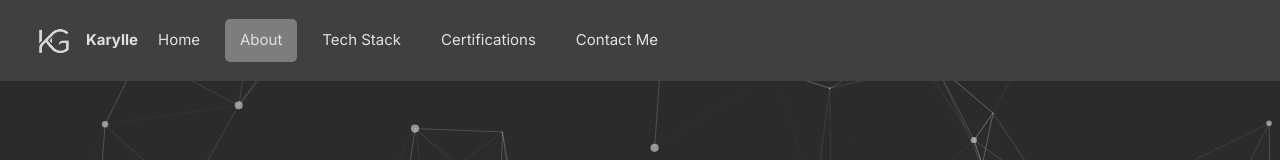
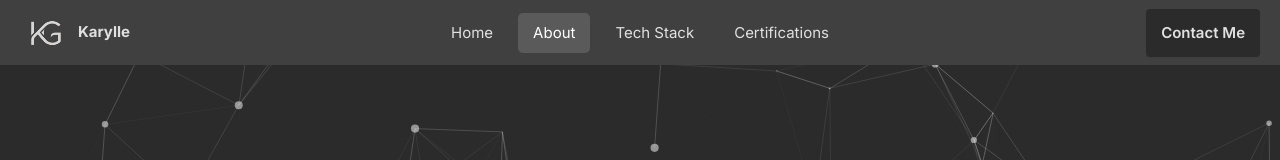
Before and after one commit to KarylleG/portfolio-nuxt, a Nuxt app: page /about in a window 1280 px wide. Shown: the top 160 px of the page. Built offline with nearby package versions, Linux system fonts and the light colour scheme.

Commit message:
Integrate responsive DaisyUI navbar

```diff
--- a/app/assets/css/main.css
+++ b/app/assets/css/main.css
@@ -56,15 +56,8 @@ a {
   z-index: 1000;
   width: 100%;
   background: #404040;
-}
-
-.navdiv {
-  display: flex;
-  align-items: center;
-  justify-content: space-between;
-  min-height: 65px;
-  padding: 0 20px;
-  flex-wrap: wrap;
+  font-family: 'Inter', sans-serif;
+  font-size: 15px;
 }
 
 .logo {
@@ -72,6 +65,7 @@ a {
   align-items: center;
   gap: 8px;
   color: #E0E0E0;
+  font-size: 15px;
   font-weight: bold;
 }
 
@@ -80,212 +74,9 @@ a {
   height: 50px;
 }
 
-.nav-links {
-  display: flex;
-  align-items: center;
-  list-style: none;
-  flex-wrap: wrap;
-}
-
-.nav-links a {
-  display: block;
-  margin: 5px;
-  padding: 10px 15px;
-  color: #E0E0E0;
-  transition: 0.3s ease;
-}
-
-.nav-links a:hover,
-.nav-links a.router-link-active:not(.contact-link) {
-  border-radius: 5px;
-  background-color: #7D7D7D;
-}
-
-.nav-links .contact-link {
-  border-radius: 5px;
-  background-color: #2B2B2B;
-}
-
-.navbar-burger {
-  display: none;
-  border: 0;
-  background: transparent;
-  cursor: pointer;
-}
-
-.navbar-burger span {
-  display: block;
-  width: 25px;
-  height: 3px;
-  margin: 5px;
-  background: #E0E0E0;
-}
-
-@media (max-width: 768px) {
-  .navbar-burger {
-    display: block;
-  }
-
-  .nav-links {
-    display: none;
-    position: absolute;
-    top: 65px;
-    left: 0;
-    width: 100%;
-    flex-direction: column;
-    background: #5A5A5A;
-  }
-
-  .nav-links.is-active {
-    display: flex;
-  }
-}
-
-/* Reference portfolio layout overrides */
-.portfolio-layout {
-  min-height: 100vh;
-}
-
-.portfolio-content {
-  z-index: 1;
-}
-
-.navbar {
-  font-family: 'Inter', sans-serif;
-  font-size: 15px;
-}
-
-.logo {
-  font-size: 15px;
-}
-
-.portfolio-button.btn,
-.nav-links .contact-link {
-  border: 0;
-  border-radius: 4px;
-  background: #404040;
-  color: #E0E0E0;
-  font-family: 'Inter', sans-serif;
-  font-size: 15px;
-  transition: 0.3s ease;
-}
-
-.portfolio-button.btn:hover,
-.nav-links .contact-link:hover {
-  border-radius: 4px;
-  background: #7D7D7D;
-  color: #FFFFFF;
-}
-
-.home-hero {
-  min-height: 100vh;
-}
-
-.home-hero img {
-  margin-bottom: 5px;
-}
-
-.home-hero h3 {
-  font-family: 'Inter', sans-serif;
-}
-
-.hero-links {
-  gap: 0;
-  width: auto;
-}
-
-.hero-links .portfolio-button {
-  width: 200px;
-  height: 35px;
-  min-height: 35px;
-  margin-top: 10px;
-  padding: 0;
-}
-
-.page-section {
-  padding: 0;
-}
-
-.about-section {
-  padding: 100px 20px 0;
-}
-
-.about-text {
-  width: 100%;
-  font-family: 'Inter', sans-serif;
-  text-align: left;
-}
-
-.about-text p,
-.contact-text p {
-  font-size: 17px;
-}
-
-.about-section + .page-title {
-  margin-top: 30px;
-  margin-bottom: 40px;
-  text-align: center;
-}
-
-.hobby-card {
-  font-family: 'Inter', sans-serif;
-}
-
-.hobby-card h3 {
-  padding-top: 3px;
-  font-weight: bold;
-  transition: 0.3s ease;
-}
-
-.hobby-card:hover h3 {
-  color: #FFFFFF;
-}
-
-.hobbies {
-  margin-bottom: 100px;
-}
-
-.tech-page {
-  padding: 0 20px;
-}
-
-.tech-intro {
-  padding-top: 85px;
-  font-family: 'Inter', sans-serif;
-}
-
-.tech-legends {
-  align-items: center;
-}
-
 .tech-legend h4 {
   color: #E0E0E0;
   font-family: 'Inter', sans-serif;
-}
-
-.tech-grid {
-  padding: 0 20px;
-  margin-bottom: 100px;
-}
-
-.tech-card {
-  font-family: 'Inter', sans-serif;
-}
-
-.tech-card:hover {
-  transform: scale(1.05);
-}
-
-.certifications-page > .page-title {
-  padding-top: 50px;
-}
-
-.certification-card {
-  font-family: 'Inter', sans-serif;
-}
-
-.certification-card h3 {
-  font-size: 25px;
 }
 
 .certification-card .certificate-image-button {
@@ -302,30 +93,10 @@ a {
   margin-bottom: 30px;
 }
 
-.contact-section {
-  min-height: calc(100vh - 150px);
-  padding: 0 20px;
-}
-
-.contact-text {
-  font-family: 'Inter', sans-serif;
-}
-
-.contact-text p {
-  text-align: left;
-}
-
-.social-links {
-  align-items: center;
-  margin-top: 65px;
-}
-
-.social-link {
-  height: 35px;
-  margin: 5px;
-  padding: 0;
-  font-family: 'Inter', sans-serif;
-  font-size: 15px;
+.about-section + .page-title {
+  margin-top: 30px;
+  margin-bottom: 40px;
+  text-align: center;
 }
 
 @media (max-width: 768px) and (min-width: 321px) {
@@ -367,6 +138,7 @@ a {
   .contact-text {
     width: 100%;
     max-width: 500px;
+    font-family: 'Inter', sans-serif;
   }
 
   .contact-text p {
@@ -515,11 +287,13 @@ a {
   background: #404040;
   color: #E0E0E0;
   cursor: pointer;
-  transition: 0.3s ease;
+  font-family: 'Inter', sans-serif;
+  font-size: 15px;
+  transition: background-color 0.3s ease, color 0.3s ease;
 }
 
 .portfolio-button:hover {
-  background: #7D7D7D;
+  background: #5A5A5A;
   color: #FFFFFF;
 }
 
@@ -536,6 +310,7 @@ a {
 .home-hero img {
   width: 230px;
   height: 230px;
+  margin-bottom: 5px;
   border-radius: 50%;
   padding: 10px;
 }
@@ -546,6 +321,7 @@ a {
 
 .home-hero h3 {
   margin-bottom: 10px;
+  font-family: 'Inter', sans-serif;
 }
 
 .hero-links {
@@ -553,6 +329,14 @@ a {
   flex-direction: column;
   gap: 10px;
   width: 200px;
+}
+
+.hero-links .portfolio-button {
+  width: 200px;
+  height: 35px;
+  min-height: 35px;
+  margin-top: 10px;
+  padding: 0;
 }
 
 .about-section {
@@ -570,8 +354,11 @@ a {
 }
 
 .about-text {
+  width: 100%;
   max-width: 500px;
   color: #E0E0E0;
+  font-family: 'Inter', sans-serif;
+  text-align: left;
 }
 
 .about-text .page-title {
@@ -590,6 +377,7 @@ a {
   justify-content: center;
   gap: 20px;
   margin-top: 40px;
+  margin-bottom: 100px;
   flex-wrap: wrap;
 }
 
@@ -599,7 +387,7 @@ a {
   padding: 20px;
   background: #404040;
   color: #E0E0E0;
-  transition: 0.3s ease;
+  font-family: 'Inter', sans-serif;
 }
 
 .hobby-card:hover,
@@ -615,8 +403,11 @@ a {
 }
 
 .hobby-card h3 {
+  padding-top: 3px;
+  font-weight: bold;
   font-family: 'Poppins', sans-serif;
   font-size: 25px;
+  transition: color 0.3s ease;
 }
 
 .hobby-card p {
@@ -628,12 +419,14 @@ a {
   max-width: 500px;
   margin: 0 auto;
   padding-top: 45px;
+  font-family: 'Inter', sans-serif;
   text-align: center;
   line-height: 1.5;
 }
 
 .tech-legends {
   display: flex;
+  align-items: center;
   justify-content: center;
   gap: 20px;
   margin-top: 20px;
@@ -654,6 +447,8 @@ a {
   justify-content: center;
   gap: 20px;
   margin-top: 30px;
+  padding: 0 20px;
+  margin-bottom: 100px;
   flex-wrap: wrap;
 }
 
@@ -667,7 +462,7 @@ a {
   border-radius: 10px;
   padding: 20px;
   background: #404040;
-  transition: 0.3s ease;
+  font-family: 'Inter', sans-serif;
 }
 
 .tech-card img {
@@ -715,6 +510,7 @@ a {
   align-items: center;
   gap: 15px;
   color: #E0E0E0;
+  font-family: 'Inter', sans-serif;
   text-align: center;
 }
 
@@ -732,7 +528,6 @@ a {
 .certificate-image-button img {
   width: 100%;
   border-radius: 5px;
-  transition: transform 0.3s ease;
 }
 
 .certificate-image-button img:hover {
@@ -822,6 +617,7 @@ a {
 
 .social-links {
   display: flex;
+  align-items: center;
   flex-direction: column;
   gap: 10px;
   margin-top: 65px;
@@ -830,6 +626,7 @@ a {
 .social-link {
   display: flex;
   width: 190px;
+  height: 35px;
   align-items: center;
   justify-content: center;
   gap: 8px;
@@ -837,7 +634,10 @@ a {
   padding: 8px;
   background: #404040;
   color: #E0E0E0;
-  transition: 0.3s ease;
+  margin: 5px;
+  font-family: 'Inter', sans-serif;
+  font-size: 15px;
+  transition: background-color 0.3s ease, color 0.3s ease;
 }
 
 .social-link:hover {
@@ -869,6 +669,135 @@ a {
   color: #7D7D7D;
   font-size: 6rem;
   font-weight: bold;
+}
+
+/* DaisyUI navbar structure with the portfolio's existing visual style. */
+.portfolio-navbar {
+  min-height: 65px;
+  padding: 0 20px;
+  background: #404040;
+  color: #E0E0E0;
+  font-family: 'Inter', sans-serif;
+  font-size: 15px;
+  box-shadow: none;
+}
+
+.portfolio-navbar .navbar-start,
+.portfolio-navbar .navbar-end {
+  flex: 1;
+}
+
+.portfolio-navbar .navbar-center {
+  flex: none;
+}
+
+.portfolio-logo {
+  display: flex;
+  align-items: center;
+  gap: 8px;
+  color: #E0E0E0;
+  font-size: 15px;
+  font-weight: bold;
+}
+
+.portfolio-logo img {
+  width: 50px;
+  height: 50px;
+}
+
+.portfolio-nav-links {
+  gap: 0;
+  padding: 0;
+  background: transparent;
+}
+
+.portfolio-nav-links a,
+.portfolio-mobile-menu a {
+  display: block;
+  margin: 5px;
+  border-radius: 5px;
+  padding: 10px 15px;
+  color: #E0E0E0;
+  font-family: 'Inter', sans-serif;
+  font-size: 15px;
+  transition: background-color 0.3s ease, color 0.3s ease;
+}
+
+.portfolio-nav-links a:hover,
+.portfolio-nav-links a.router-link-active,
+.portfolio-mobile-menu a:hover,
+.portfolio-mobile-menu a.router-link-active {
+  background: #5A5A5A;
+  color: #FFFFFF;
+}
+
+.portfolio-navbar .navbar-burger {
+  display: inline-flex;
+  min-height: 35px;
+  border: 0;
+  border-radius: 4px;
+  background: transparent;
+  color: #E0E0E0;
+}
+
+.portfolio-navbar .navbar-burger:hover {
+  background: #5A5A5A;
+  color: #FFFFFF;
+}
+
+.portfolio-mobile-menu {
+  position: absolute;
+  top: 65px;
+  left: -20px;
+  z-index: 1001;
+  width: 100vw;
+  border-radius: 0;
+  padding: 10px;
+  background: #5A5A5A;
+  box-shadow: 0 10px 20px rgba(0, 0, 0, 0.3);
+}
+
+.portfolio-navbar .contact-link {
+  min-height: 35px;
+  border: 0;
+  border-radius: 4px;
+  padding: 8px 15px;
+  background: #2B2B2B;
+  color: #E0E0E0;
+  font-family: 'Inter', sans-serif;
+  font-size: 15px;
+  transition: background-color 0.3s ease, color 0.3s ease;
+}
+
+.portfolio-navbar .contact-link:hover,
+.portfolio-navbar .contact-link.router-link-active {
+  background: #5A5A5A;
+  color: #FFFFFF;
+}
+
+@media (prefers-reduced-motion: no-preference) {
+  .hobby-card,
+  .tech-card {
+    transition: background-color 0.3s ease, box-shadow 0.3s ease, transform 0.3s ease;
+  }
+
+  .certificate-image-button img {
+    transition: transform 0.3s ease;
+  }
+}
+
+@media (prefers-reduced-motion: reduce) {
+  html {
+    scroll-behavior: auto;
+  }
+
+  body *,
+  body *::before,
+  body *::after {
+    transition-duration: 0.01ms;
+    animation-duration: 0.01ms;
+    animation-iteration-count: 1;
+  }
 }
 
 @media (max-width: 768px) {
--- a/app/components/SiteNavbar.vue
+++ b/app/components/SiteNavbar.vue
@@ -14,33 +14,43 @@ const closeMenu = () => {
 </script>
 
 <template>
-  <nav class="navbar">
-    <div class="navdiv">
-      <NuxtLink class="logo" to="/" @click="closeMenu">
+  <nav class="navbar portfolio-navbar">
+    <div class="navbar-start">
+      <div class="dropdown mobile-nav lg:hidden">
+        <button
+          type="button"
+          class="btn btn-ghost navbar-burger"
+          :aria-expanded="isMenuOpen"
+          aria-label="Toggle navigation menu"
+          @click="isMenuOpen = !isMenuOpen"
+        >
+          <svg aria-hidden="true" xmlns="http://www.w3.org/2000/svg" class="h-5 w-5" fill="none" viewBox="0 0 24 24" stroke="currentColor">
+            <path stroke-linecap="round" stroke-linejoin="round" stroke-width="2" d="M4 6h16M4 12h8m-8 6h16" />
+          </svg>
+        </button>
+        <ul v-if="isMenuOpen" class="menu menu-sm portfolio-mobile-menu">
+          <li v-for="link in links" :key="link.to">
+            <NuxtLink :to="link.to" @click="closeMenu">{{ link.label }}</NuxtLink>
+          </li>
+        </ul>
+      </div>
+
+      <NuxtLink class="logo portfolio-logo" to="/" @click="closeMenu">
         <img src="/pictures/gimalalud-website-logo.svg" alt="Karylle logo">
         <span>Karylle</span>
       </NuxtLink>
+    </div>
 
-      <button
-        class="navbar-burger"
-        type="button"
-        :aria-expanded="isMenuOpen"
-        aria-label="Toggle navigation menu"
-        @click="isMenuOpen = !isMenuOpen"
-      >
-        <span />
-        <span />
-        <span />
-      </button>
-
-      <ul class="nav-links" :class="{ 'is-active': isMenuOpen }">
+    <div class="navbar-center hidden lg:flex">
+      <ul class="menu menu-horizontal portfolio-nav-links">
         <li v-for="link in links" :key="link.to">
           <NuxtLink :to="link.to" @click="closeMenu">{{ link.label }}</NuxtLink>
         </li>
-        <li>
-          <NuxtLink class="contact-link" to="/contact-me" @click="closeMenu">Contact Me</NuxtLink>
-        </li>
       </ul>
+    </div>
+
+    <div class="navbar-end">
+      <NuxtLink class="btn contact-link" to="/contact-me" @click="closeMenu">Contact Me</NuxtLink>
     </div>
   </nav>
 </template>
```
